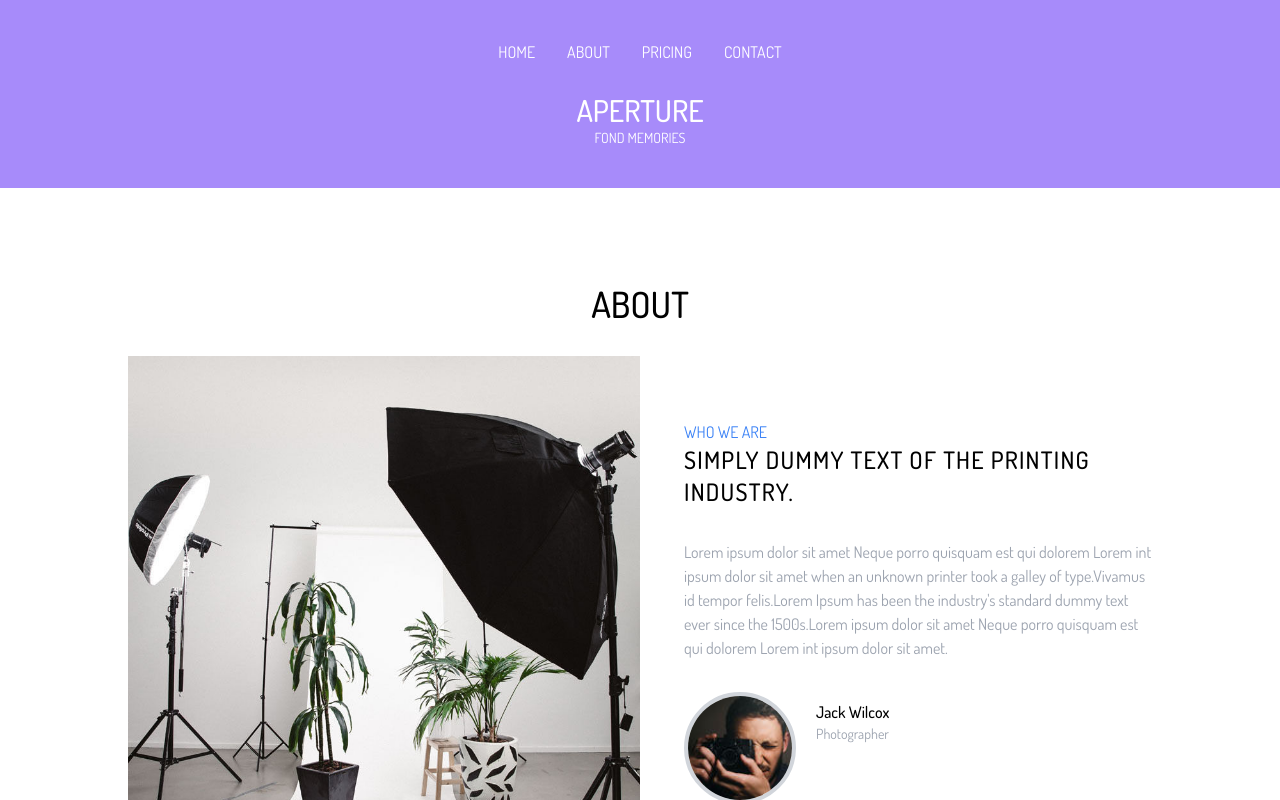
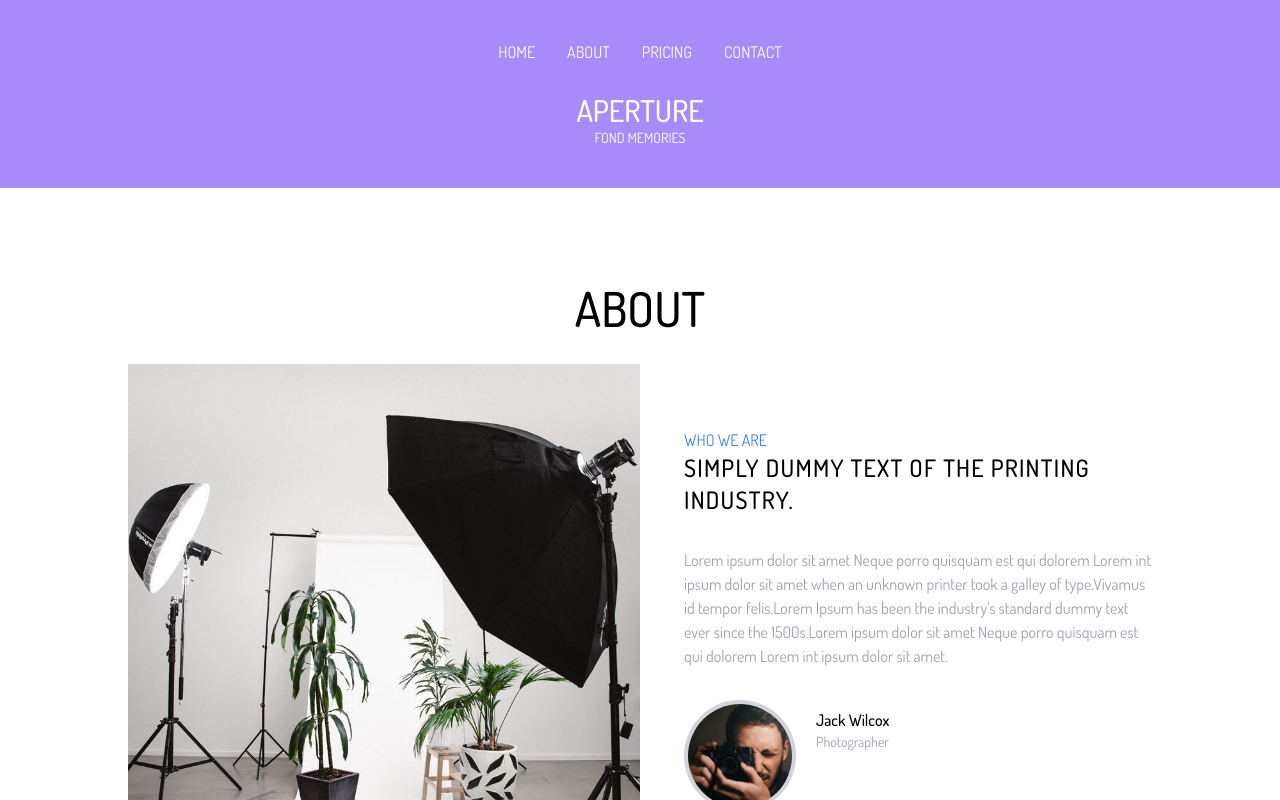
Before and after one commit to okwujeisrael/Aperture, a React (Create React App) app: page /about in a window 1280 px wide. Shown: the top 800 px of the page. Built offline with nearby package versions, Linux system fonts and the light colour scheme.

Commit message:
Change text size

```diff
--- a/src/pages/about/About.js
+++ b/src/pages/about/About.js
@@ -3,7 +3,7 @@ import React from 'react';
 const About = () => {
   return (
     <section className="bg-white text-center dosis-normal">
-      <h1 className="pt-24 pb-8 dosis-bold text-4xl">ABOUT</h1>
+      <h1 className="pt-24 pb-8 dosis-bold text-5xl">ABOUT</h1>
 
       <div className="block text-center lg:flex max-w-5xl mx-auto lg:space-x-11 mb-28">
         <img src="/about/about.jpg" alt="studio-img" className="w-1/2 inline-block" />
```
Also changed, not shown: 1 other file (tests, documents, lock files or other folders).
